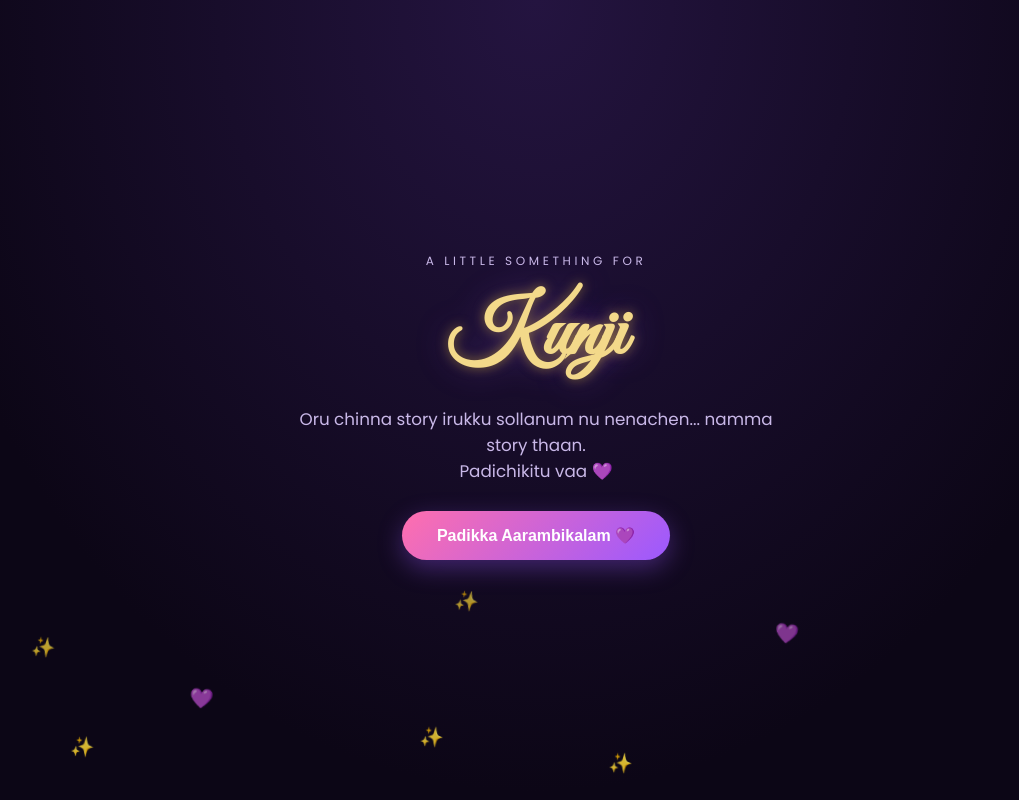
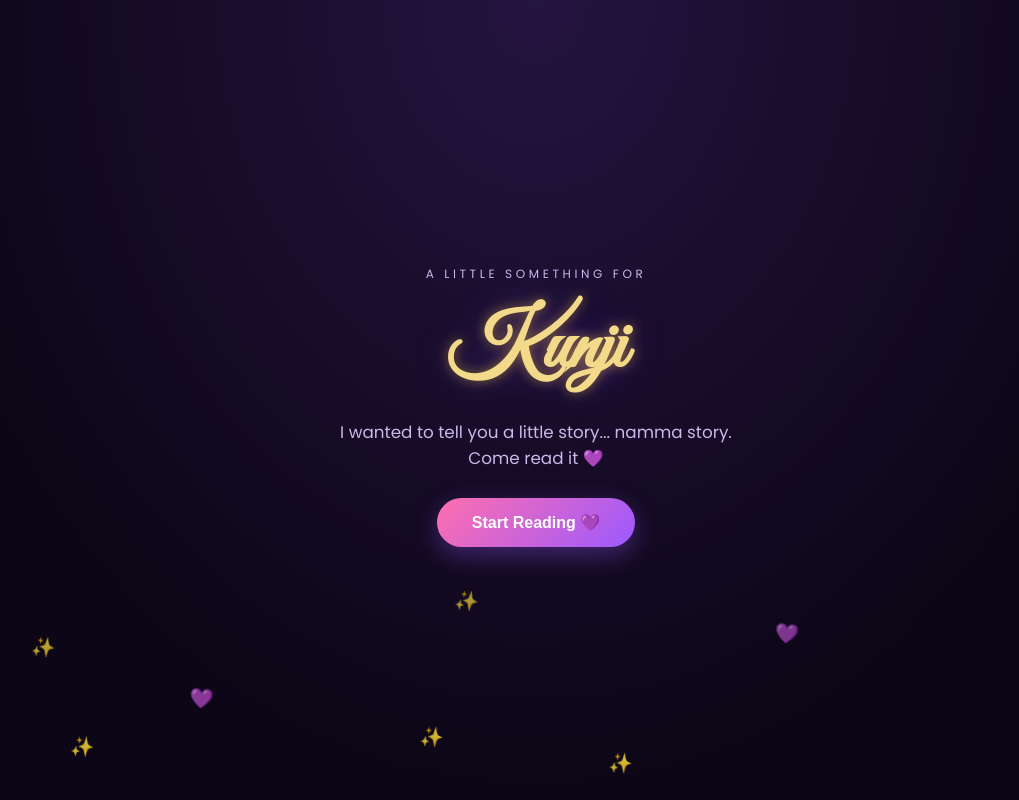
Before and after one commit to SivaramKumar1512/sivaramkumar1512.github.io, a plain HTML site: page surprise-kunji/index.html in a window 1280 px wide. Shown: the whole page, without its empty margins (104-1123 px from the left). Drawn offline with Linux system fonts and the light colour scheme.

Commit message:
Switch story text to English with occasional Tanglish flavor

```diff
--- a/surprise-kunji/assets/script.js
+++ b/surprise-kunji/assets/script.js
@@ -18,42 +18,42 @@ const CONFIG = {
     {
       title: "Where it all began",
       paragraphs: [
-        "Oru saturday night, Instagram scroll pannikittu irundhapo, un profile paathen. Konjam courage edutu request anuppi 'Hi' sonnen.",
-        "First day reply varala. Aana naan vita maatten nu adutha naalu thirumba 'Hi' sonnen — appo thaan nee reply pannina.",
+        "One Saturday night, I was scrolling through Instagram and saw your profile. Konjam courage edutu, I sent a request and said 'Hi'.",
+        "You didn't reply that day. But naan vida maatten — the next day I said 'Hi' again, and appo thaan you finally replied.",
       ],
     },
     {
-      title: "Nee na sarcasm nu nenachika",
+      title: "You thought I was joking",
       paragraphs: [
-        "Nee first ah ennai sarcasm nu, kalaikkuran nu nenachika. Naan serious nu convince panna konjam time pudichiduchu.",
-        "Aana enaku yenno, unna yengayo munnadiye paatha maari oru feel vandhuchu.",
+        "At first you thought I was being sarcastic, konjam kalaikkuran nu nenachika. It took me a while to convince you I was serious.",
+        "But honestly, enaku yenno oru feel irundhuchu — like I'd seen you somewhere before, yengayo.",
       ],
     },
     {
-      title: "Oru vaarathula, oru vaarthai",
+      title: "One week, one word",
       paragraphs: [
-        "Vaaram onnu pesina odane naan propose pannen. Adutha naale nee 'okay' sonna.",
-        "Andha chinna oru vaarthai thaan en whole life ah maathichu.",
+        "We'd barely been talking for a week when I proposed. The very next day, you said 'okay'.",
+        "That one chinna word changed my whole life.",
       ],
     },
     {
-      title: "Namma first meet",
+      title: "Our first meet",
       paragraphs: [
-        "Meet panna full one month aachu, but finally sandichom. Movie date, beach date, cafe date — ella memory um enaku romba pidichurukku, innaiku varaikkum.",
+        "It took a full month before we actually met, but it was worth the wait. Movie date, beach date, cafe date — every memory is still romba special to me, even now.",
       ],
     },
     {
-      title: "Rendu family",
+      title: "Two families",
       paragraphs: [
-        "Unga appa shock aana naal irundhu, naan unga appa kooda pesi, avanga enaya pudikkira varaikkum wait pannen.",
-        "Ippo rendu side family um happy, namma engagement pathi pesikittu irukom — April la edho oru nalla date varum.",
+        "The day your dad found out, he was shocked. I talked to him myself, and waited patiently until he liked me.",
+        "Ippo both our families are happy, and we're already talking about engagement — edho a good date in April.",
       ],
     },
     {
-      title: "Ippo",
+      title: "Now",
       paragraphs: [
-        "Indha chinna story ellam sonnathu, nee enakku evlo mukkiyam nu ninaivu vaikanum nu thaan.",
-        "Happy Birthday sollaren Kunji. Ready ah irukka?",
+        "I wanted to tell you this little story just so you'd know how much you mean to me.",
+        "Happy Birthday, Kunji. Ready for what's next?",
       ],
     },
   ],
@@ -64,27 +64,27 @@ const CONFIG = {
   // fits, no need for a photo matching each specific story beat (those
   // already live in the love letter above).
   photos: [
-    { src: "assets/photo1.jpg", caption: "Namma rendu peru 💜", emoji: "💜" },
-    { src: "assets/photo2.webp", caption: "Unna paakkum pothe ellam smile vandhuchu 😊", emoji: "😊" },
-    { src: "assets/photo3.jpg", caption: "Enga best memories ellam ippadithaan 🤍", emoji: "🤍" },
-    { src: "assets/photo4.webp", caption: "Namma pannicha first outing 🧡", emoji: "🧡" },
-    { src: "assets/photo5.jpg", caption: "Enga oru chinna world 🤍", emoji: "🤍" },
+    { src: "assets/photo1.jpg", caption: "Just the two of us 💜", emoji: "💜" },
+    { src: "assets/photo2.webp", caption: "You make me smile every single time 😊", emoji: "😊" },
+    { src: "assets/photo3.jpg", caption: "Some of our best memories, romba special 🤍", emoji: "🤍" },
+    { src: "assets/photo4.webp", caption: "One of our first outings together 🧡", emoji: "🧡" },
+    { src: "assets/photo5.jpg", caption: "Our own chinna little world 🤍", emoji: "🤍" },
   ],
 
   // ---- Final reveal: the love letter (each string = one paragraph) --------
   loveLetter: [
     "Kunji,",
-    "Oru naal Instagram scroll pannikittu irundhapo, unga profile pathen, request anuppi 'Hi' sonnen. First day reply varala. Adutha naalu naan again 'Hi' sonnen, appo thaan nee reply pannina.",
-    "Nee first ah ennai sarcasm nu nenachika, naan serious nu convince panna konjam time pudichiduchu. Aana enaku yenno unna yengayo patha maari oru feel vandhuchu.",
-    "Vaaram onnu pesina odane naan propose pannen, adutha naale nee 'okay' sonna — andha chinna oru vaarthai thaan namma full story ah maathichu.",
-    "Meet panna full one month aachu, but finally sandichom — movie date, beach date, cafe date, ella memory um enaku romba pidichurukku.",
-    "Unga appa shock aana naal irundhu, naan unga appa kooda pesi, avanga enaya pudikkira varaikkum wait pannen. Ippo rendu side family um happy, namma engagement pathi pesikittu irukom — April la edho oru nalla date varum.",
-    "I love you Kunji. Indha journey mulusa unakkaga thaan — happy birthday en pakka favorite person 💜",
+    "One Saturday night I was scrolling through Instagram, saw your profile, and sent a request with a simple 'Hi'. You didn't reply that day. The next day naan thirumba sonnen 'Hi' — and appo thaan you finally replied.",
+    "You thought I was being sarcastic at first, and it took me a while to convince you I was serious. But I had this feeling, yenno, like I'd seen you somewhere before.",
+    "We'd barely talked for a week when I proposed, and the very next day you said 'okay' — that one chinna word changed my whole story.",
+    "It took a full month before we actually met, but we finally did — movie date, beach date, cafe date, and every memory from then is still romba special.",
+    "Your dad was shocked when he found out. I talked to him myself and waited until he started liking me. Ippo both families are happy, and we're already talking engagement — oru nalla date in April.",
+    "I love you, Kunji. This whole journey has been for you — happy birthday, en pakka favorite person 💜",
   ],
 
   // ---- Final reveal: the extra surprise text (edit this with your actual plan!) ----
   specialSurprise:
-    "P.S. — Engagement pathi namma pesikittu irukom, April la edho oru special date wait pannikittu irukku... adhu varaikkum idha oru chinna reminder ah vechikko, naan unna evlo love pannuren nu 👀💍",
+    "P.S. — We're already talking about engagement, and there's a special date coming up in April... konjam patience pannu, just know evlo love I have for you 👀💍",
 };
 
 // =====================================================================
--- a/surprise-kunji/index.html
+++ b/surprise-kunji/index.html
@@ -23,8 +23,8 @@
   <section class="stage active" id="stage-splash">
     <p class="eyebrow reveal">a little something for</p>
     <h1 class="script-font glow reveal" id="splashName">Kunji</h1>
-    <p class="lead reveal">Oru chinna story irukku sollanum nu nenachen... namma story thaan.<br/>Padichikitu vaa 💜</p>
-    <button class="btn-main reveal" id="startBtn">Padikka Aarambikalam 💜</button>
+    <p class="lead reveal">I wanted to tell you a little story... namma story.<br/>Come read it 💜</p>
+    <button class="btn-main reveal" id="startBtn">Start Reading 💜</button>
   </section>
 
   <!-- Story chapters -->
```
